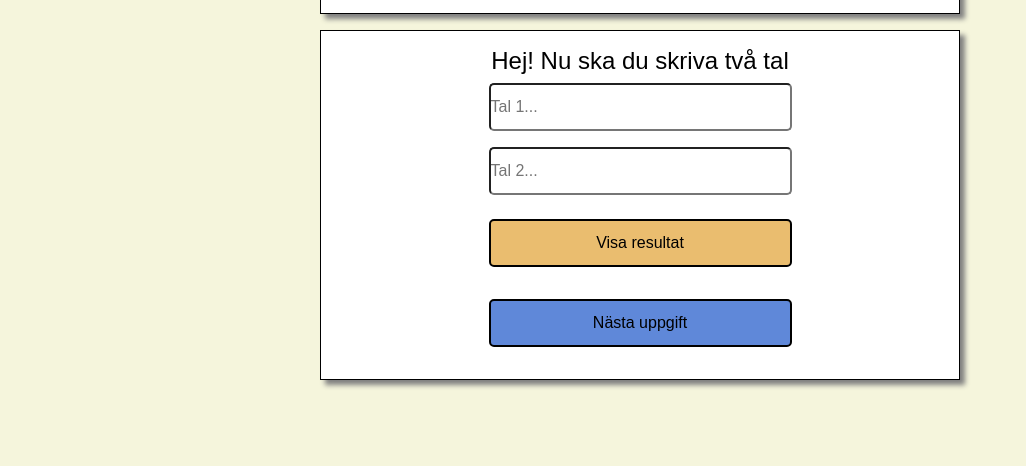
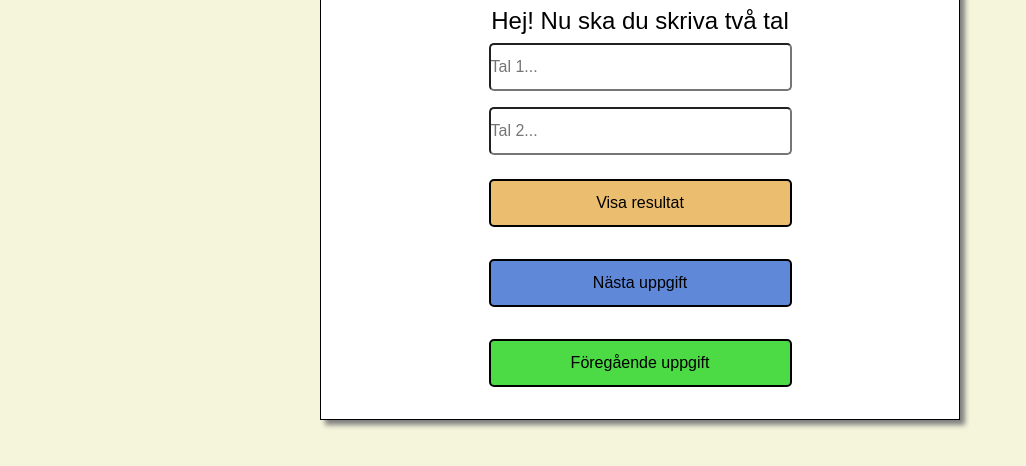
Before and after one commit to Sterje/levelup, a plain HTML site: page 2.html in a window 1280 px wide. Shown: the part 284-750 px from the top of the page, without its empty margins (0-1026 px from the left). Drawn offline with Linux system fonts and the light colour scheme.

Commit message:
Small changes

```diff
--- a/2.html
+++ b/2.html
@@ -20,6 +20,7 @@
         <p id="results"></p>
         <button class="button" onclick="calculate()">Visa resultat</button>
         <button class="buttonNext" onclick="window.location.href='3.html';">Nästa uppgift</button>
+        <button class="buttonPrevious" onclick="window.location.href='1.html';">Föregående uppgift</button>
 
     </section>
 </body>
--- a/styles.css
+++ b/styles.css
@@ -28,6 +28,7 @@ body {
 }
 
 .button {
+    color: black;
     font-size: 1rem;
     margin: 1rem;
     width: 50%;
@@ -42,6 +43,7 @@ body {
 }
 
 .buttonNext {
+    color: black;
     font-size: 1rem;
     margin: 1rem;
     width: 50%;
@@ -53,6 +55,21 @@ body {
 
 .buttonNext:hover {
     background-color: rgba(95, 136, 217, 0.573);
+}
+
+.buttonPrevious {
+    color: black;
+    font-size: 1rem;
+    margin: 1rem;
+    width: 50%;
+    height: 3rem;
+    background-color: rgb(76, 218, 69);
+    border-radius: 5px;
+    border: 2px solid black;
+}
+
+.buttonPrevious:hover {
+    background-color: rgba(77, 218, 69, 0.704)
 }
 
 .input {
```
Also changed, not shown: 3.html (+2 -0 lines).
